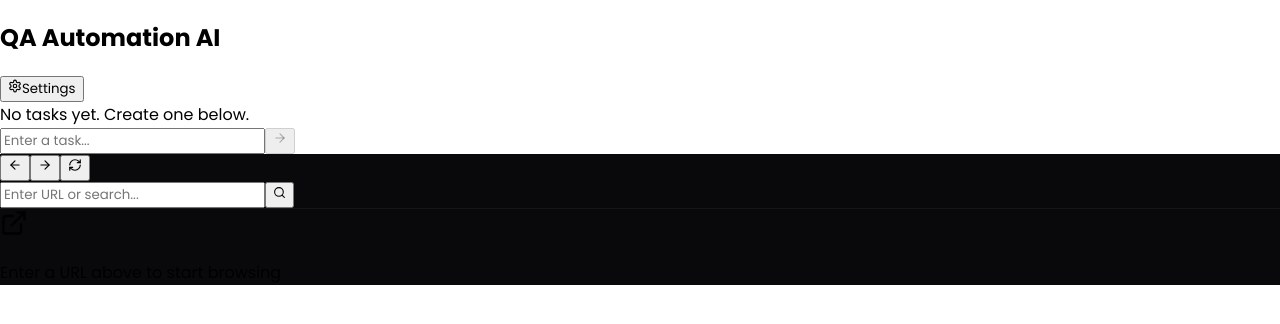
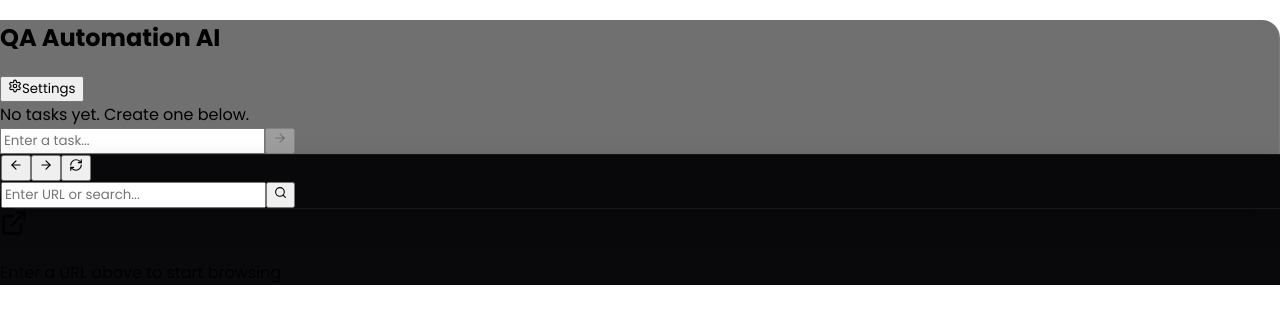
Before and after one commit to AliSharjeell/AgentQA, a React (Vite) app in the folder src/renderer/: page / in a window 1280 px wide. Shown: the top 324 px of the page. Built offline with nearby package versions, Linux system fonts and the light colour scheme.

Commit message:
style: apply mica to top toolbar

```diff
--- a/src/renderer/src/styles.css
+++ b/src/renderer/src/styles.css
@@ -130,12 +130,21 @@ textarea {
   }
 
   .mica-sidebar {
-    background: transparent;
+    background: rgba(9, 9, 11, 0.58);
+    border-right: 1px solid rgba(255, 255, 255, 0.07);
+    border-top-right-radius: 18px;
+    backdrop-filter: blur(28px) saturate(1.35);
+    -webkit-backdrop-filter: blur(28px) saturate(1.35);
   }
 
   .mica-topbar {
-    background: #09090b;
-    border-bottom: 1px solid rgba(255, 255, 255, 0.05);
+    background: rgba(9, 9, 11, 0.58);
+    border-bottom: 1px solid rgba(255, 255, 255, 0.07);
+    border-left: 1px solid rgba(255, 255, 255, 0.07);
+    border-bottom-left-radius: 18px;
+    backdrop-filter: blur(28px) saturate(1.35);
+    -webkit-backdrop-filter: blur(28px) saturate(1.35);
+    box-shadow: inset 0 1px 0 rgba(255, 255, 255, 0.05), 0 12px 30px rgba(0, 0, 0, 0.18);
   }
 
   .lead-table {
```
